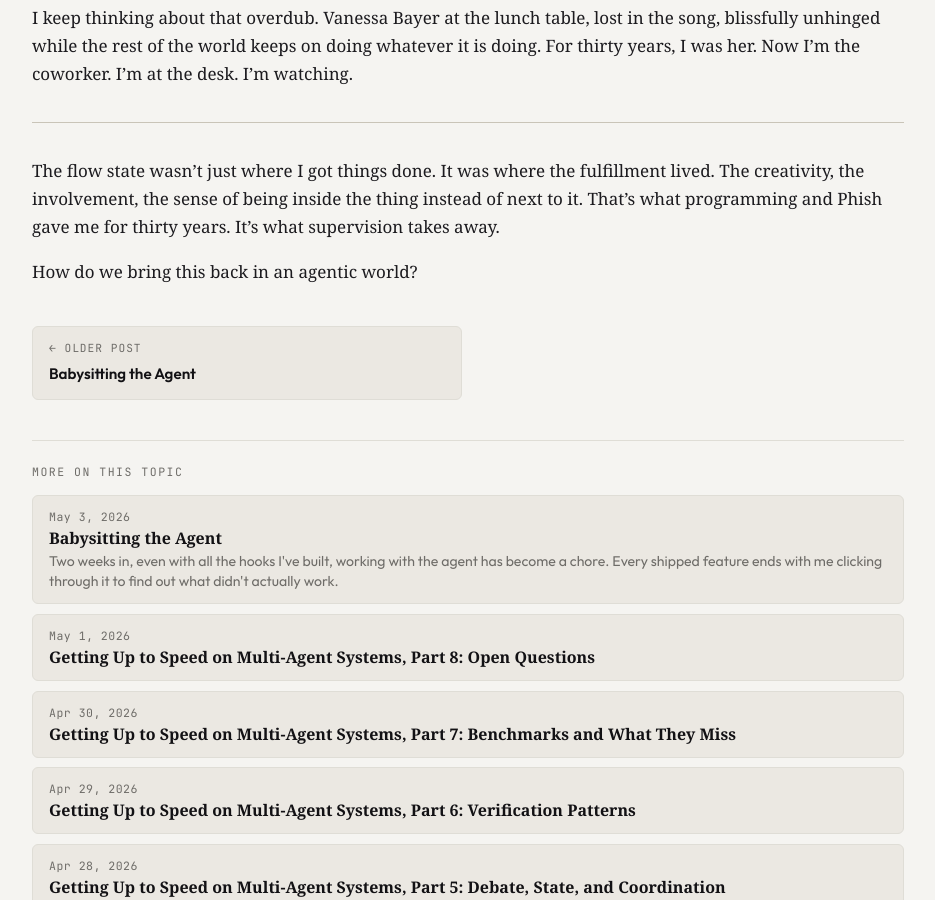
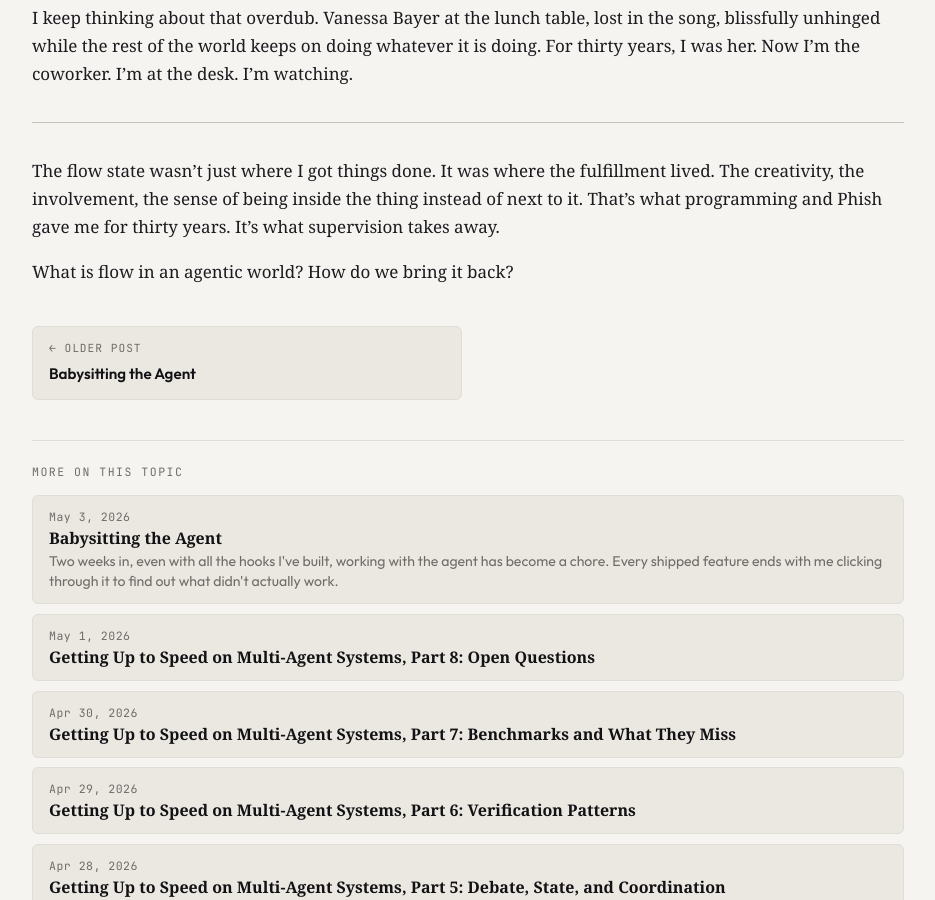
Before and after one commit to cmeiklejohn/cmeiklejohn.github.io, a Jekyll site: the page built from _posts/2026-05-03-rift.markdown, in a window 1280 px wide and 900 px high, scrolled down 2852 px. Shown: the whole window, without its empty margins (172-1107 px from the left). Built offline with Jekyll 4.4.1, drawn with Linux system fonts in a browser that asks for light colours; some web fonts are replaced.

Commit message:
Rift: rework closing to ask what flow is in an agentic world before how to get it back

```diff
--- a/_posts/2026-05-03-rift.markdown
+++ b/_posts/2026-05-03-rift.markdown
@@ -67,4 +67,4 @@
 
 The flow state wasn't just where I got things done. It was where the fulfillment lived. The creativity, the involvement, the sense of being inside the thing instead of next to it. That's what programming and Phish gave me for thirty years. It's what supervision takes away.
 
-How do we bring this back in an agentic world?
+What is flow in an agentic world? How do we bring it back?
```
